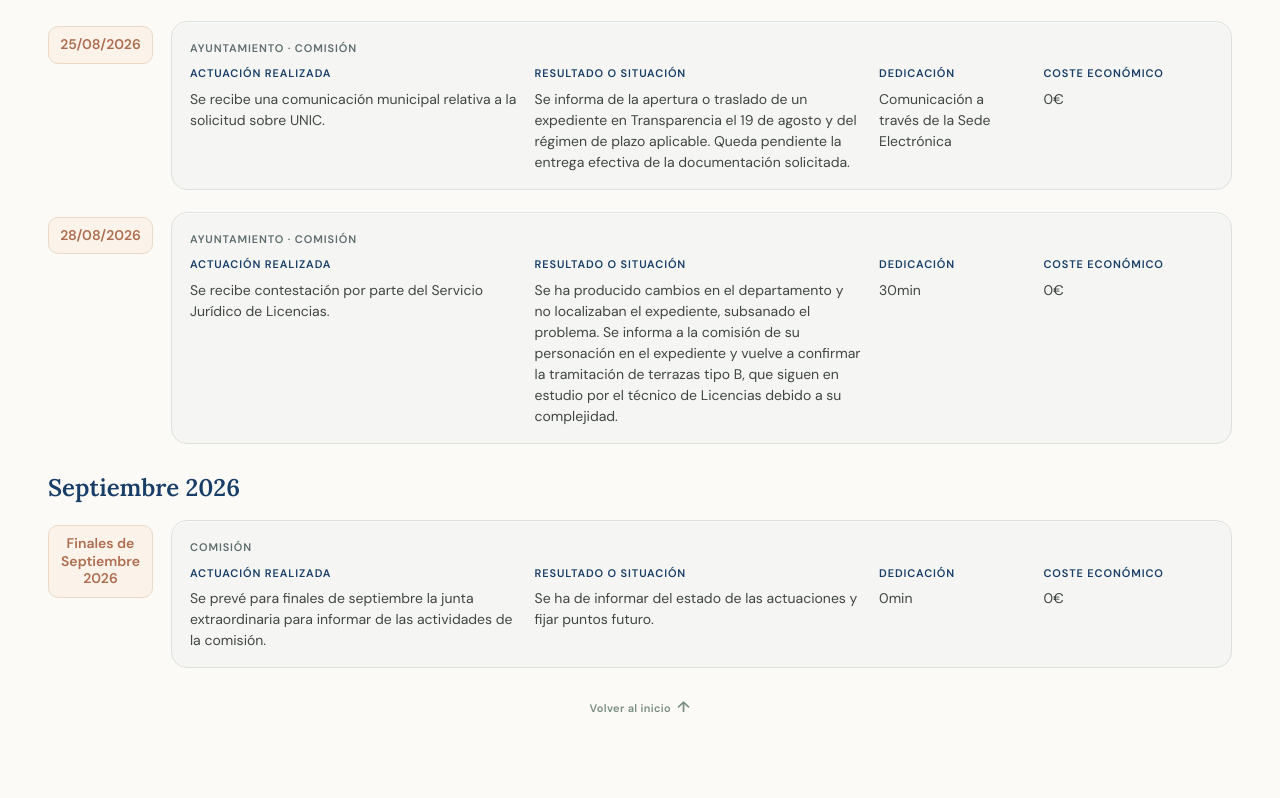
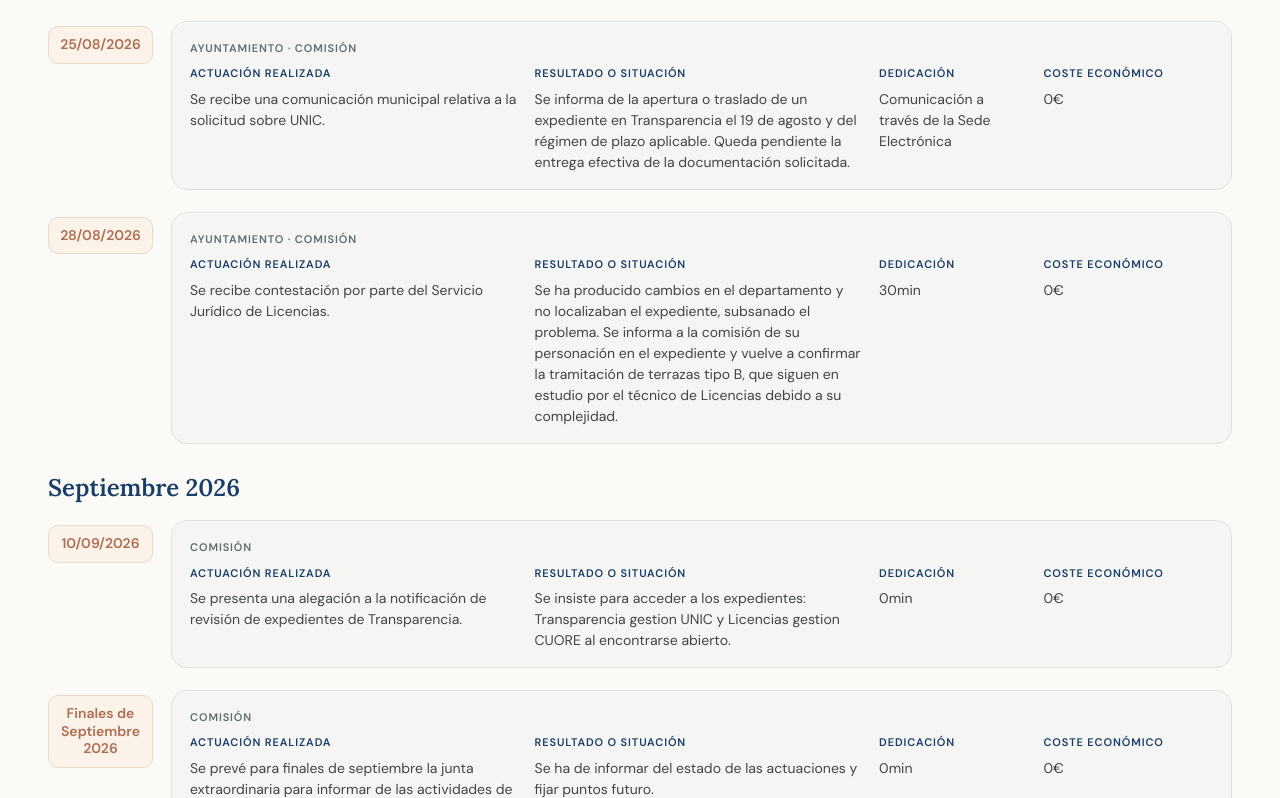
Before and after one commit to RaquelSimoP/ComunidadPuertaEuropa, an Astro site: page / in a window 1280 px wide. Shown: the part 11202-12000 px from the top of the page. Built offline with nearby package versions, Linux system fonts and the light colour scheme; Astro itself is replaced by a stand-in of ours.

Commit message:
añade comentario septiembre

```diff
--- a/src/pages/index.astro
+++ b/src/pages/index.astro
@@ -408,6 +408,17 @@ const calendarEntries = [
 	},
 	{
 		month: 'septiembre-2026',
+		date: '10/09/2026',
+		tags: ['comision'],
+		description: 'Se presenta una alegación a la notificación de revisión de expedientes de Transparencia.',
+		action: 'Se insiste para acceder a los expedientes: Transparencia gestion UNIC y Licencias gestion CUORE al encontrarse abierto.',
+		result: 'Se busca comprobar la legalidad de los establecimientos y terrazas.',
+		dedication: '0min',
+		cost: '0€',
+		others: '',
+	},
+	{
+		month: 'septiembre-2026',
 		date: 'Finales de Septiembre 2026',
 		tags: ['comision'],
 		description: 'Se prevé para finales de septiembre la junta extraordinaria para informar de las actividades de la comisión.',
```
